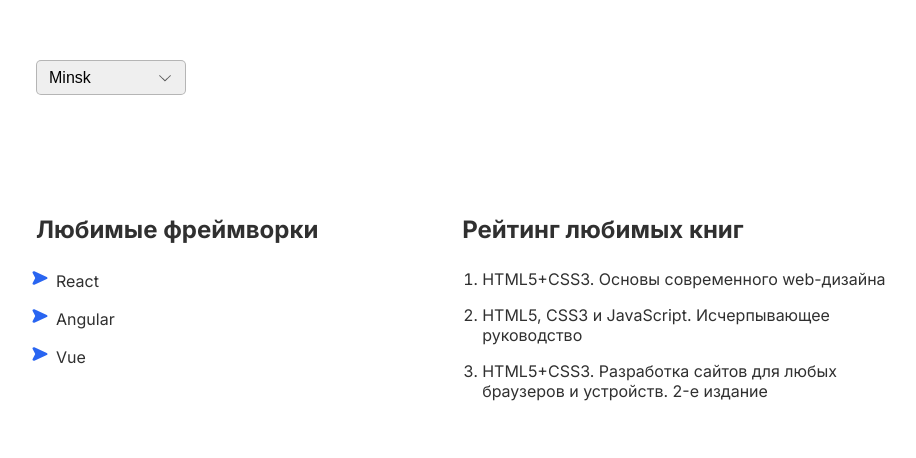
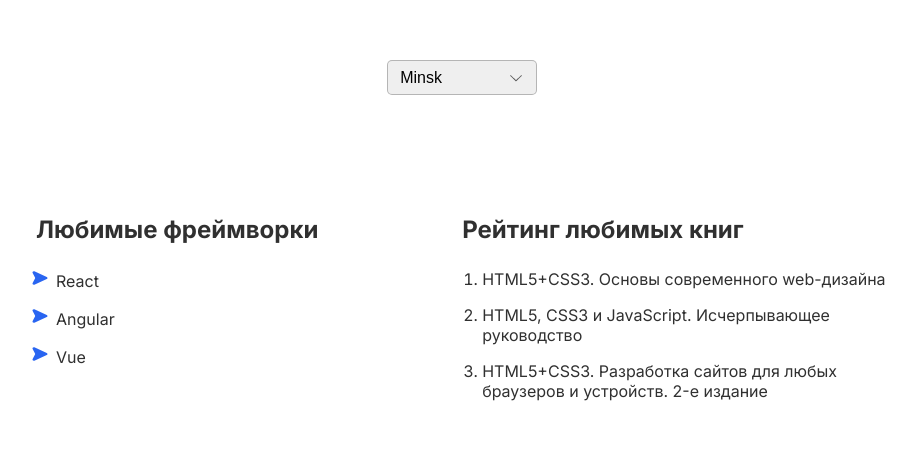
Before and after one commit to Vika-vita/3-hw-with-auto-test-html-css, a plain HTML site: page index.html in a window 1280 px wide. Shown: the part 1010-1468 px from the top of the page, without its empty margins (114-1030 px from the left). Drawn offline with Linux system fonts and the light colour scheme.

Commit message:
nev-commit

```diff
--- a/style.css
+++ b/style.css
@@ -87,18 +87,13 @@ header span {
     align-content: center;
 }
 
-.about-section,
-.wrapper-b {
-    gap: 60px;
-}
-
-
 .wrapper-b {
     display: flex;
     justify-content: space-evenly;
-    align-items: self-start;
+    align-items: center;
     flex-direction: column;
     padding: 100px 150px 60px 150px;
+    gap: 60px;
 }
 
 select {
@@ -275,6 +270,7 @@ footer {
     display: flex;
     justify-content: center;
     align-items: center;
+    text-align: center;
 }
 
 .footer-link {
```
